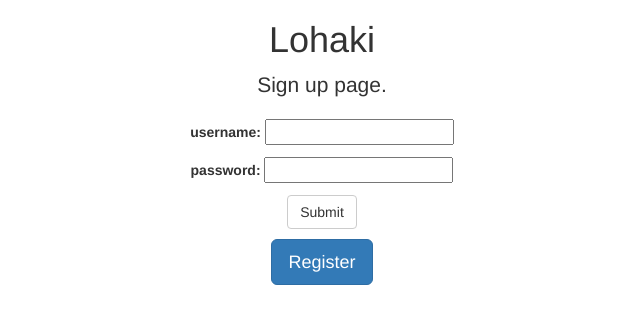
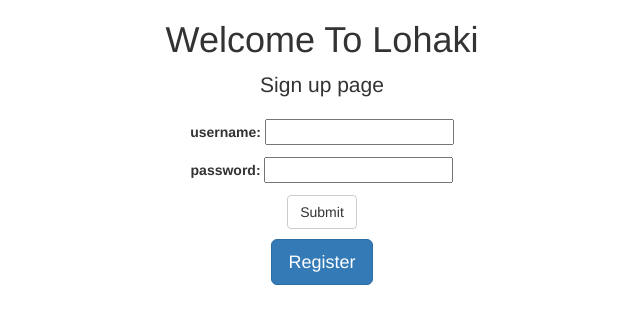
Before and after one commit to jtl4br/cs3240-s17-team23, a Django app: page / in a window 1280 px wide. Shown: the top 324 px of the page, without its empty margins (318-958 px from the left). Run offline with Django 3.2, Linux system fonts and the light colour scheme; some libraries are stand-ins or nearby versions.

```diff
--- a/templates/logintemp.html
+++ b/templates/logintemp.html
@@ -6,8 +6,8 @@
     <link rel="stylesheet" href="https://bootswatch.com/cosmo/bootstrap.min.css" crossorigin="anonymous">
 
 <div class="col-md-12 text-center">
-		<h1 height>Lohaki </h1>
-		<p class="lead">Sign up page.</p>
+		<h1 height>Welcome To Lohaki </h1>
+		<p class="lead">Sign up page</p>
 	    <title>LFC Login </title>
 
 	</head>
```
Also changed, not shown: registration/migrations/0004_auto_20170330_0206.py (added), 9 other files.
